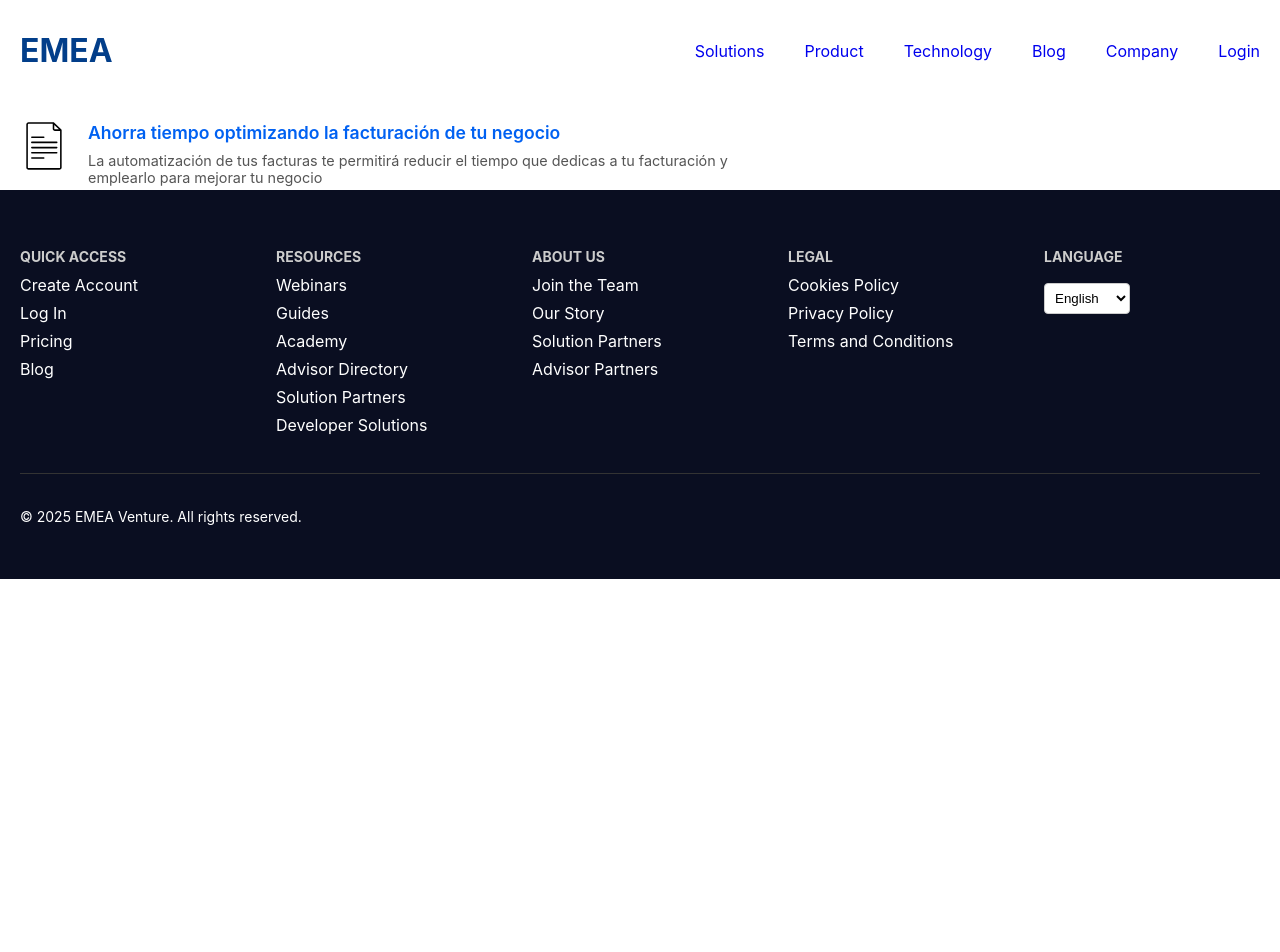
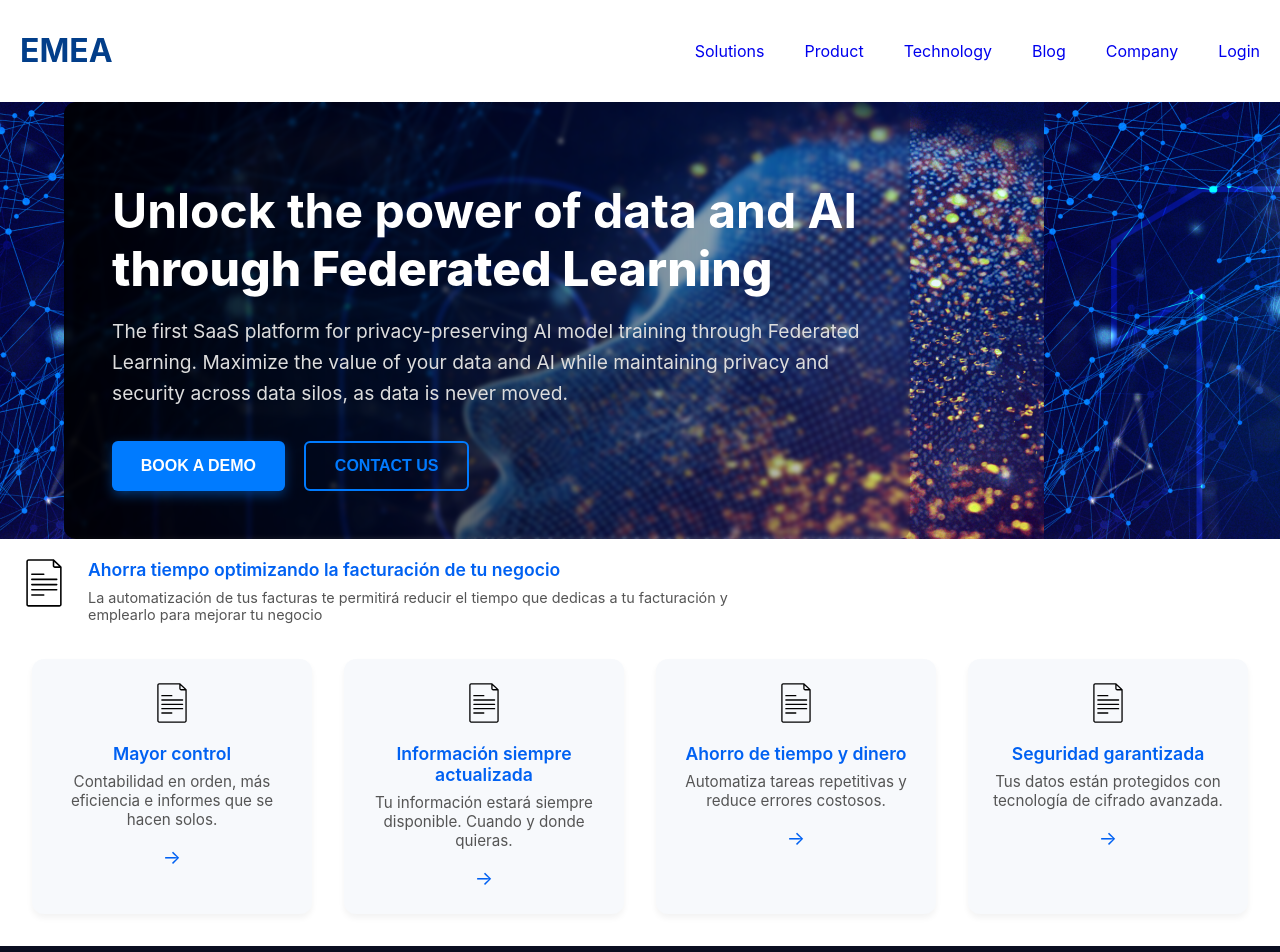
Before and after one commit to lithikanbarasan/emea, a React (Create React App) app: page / in a window 1280 px wide. Shown: the top 952 px of the page. Before the commit the page ends 800 px from the top, so only its background shows below. Built offline with nearby package versions, Linux system fonts and the light colour scheme; the HTML template or start-up script is replaced by a standard one.

Commit message:
Add main page and feature grid

```diff
--- a/src/App.jsx
+++ b/src/App.jsx
@@ -1,18 +1,26 @@
 import Header from "./components/header.jsx";
 import Footer from "./components/footer.jsx";
 import IconListEntry from "./components/IconListEntry/IconListEntry";
+import FeatureGrid from "./components/FeatureGrid/featureGrid.jsx";
+import MainPage from "./components/MainPage/MainPage.jsx"
 
 
 function App() {
   return (
     <div>
       <Header/>
+      <MainPage/>
       <IconListEntry
         text='Ahorra tiempo optimizando la facturación de tu negocio'
         subtext="La automatización de tus facturas te permitirá reducir el tiempo
         que dedicas a tu facturación y emplearlo para mejorar tu negocio"
 
       />
+
+      <FeatureGrid
+      />
+
+
       <Footer/>
     </div>
   );
--- /dev/null
+++ b/src/components/FeatureGrid/featureGrid.jsx
@@ -0,0 +1,48 @@
+import React from 'react';
+import styles from './featureGrid.module.css';
+import DefaultIcon from '../../assets/ListEntryIcons/DocumentIcon.svg'; // Replace with a real default icon if needed
+
+const FeatureGrid = ({
+  features = [
+    {
+      icon: DefaultIcon,
+      title: 'Mayor control',
+      description: 'Contabilidad en orden, más eficiencia e informes que se hacen solos.',
+    },
+    {
+      icon: DefaultIcon,
+      title: 'Información siempre actualizada',
+      description: 'Tu información estará siempre disponible. Cuando y donde quieras.',
+    },
+    {
+      icon: DefaultIcon,
+      title: 'Ahorro de tiempo y dinero',
+      description: 'Automatiza tareas repetitivas y reduce errores costosos.',
+    },
+    {
+      icon: DefaultIcon,
+      title: 'Seguridad garantizada',
+      description: 'Tus datos están protegidos con tecnología de cifrado avanzada.',
+    },
+  ],
+  textColor = '#0061f2',
+}) => {
+  const style = {
+    '--textTop-color': textColor,
+  };
+
+  return (
+    <div className={styles.gridContainer} style={style}>
+      {features.map((item, index) => (
+        <div className={styles.card} key={index}>
+          <img src={item.icon} alt={item.title} className={styles.icon} />
+          <div className={styles.title}>{item.title}</div>
+          <div className={styles.description}>{item.description}</div>
+          <div className={styles.arrow}>→</div>
+        </div>
+      ))}
+    </div>
+  );
+};
+
+export default FeatureGrid;
--- /dev/null
+++ b/src/components/FeatureGrid/featureGrid.module.css
@@ -0,0 +1,43 @@
+.gridContainer {
+  display: grid;
+  grid-template-columns: repeat(auto-fit, minmax(250px, 1fr));
+  gap: 2rem;
+  padding: 2rem;
+}
+
+.card {
+  background-color: #f7f9fc;
+  padding: 1.5rem;
+  border-radius: 12px;
+  text-align: center;
+  position: relative;
+  box-shadow: 0 4px 6px rgba(0, 0, 0, 0.05);
+  transition: transform 0.2s ease;
+}
+
+.card:hover {
+  transform: translateY(-5px);
+}
+
+.icon {
+  height: 40px;
+  margin-bottom: 1rem;
+}
+
+.title {
+  font-size: 1.1rem;
+  font-weight: 600;
+  color: var(--textTop-color, #0061f2);
+  margin-bottom: 0.5rem;
+}
+
+.description {
+  font-size: 0.95rem;
+  color: #555;
+  margin-bottom: 1rem;
+}
+
+.arrow {
+  font-size: 1.2rem;
+  color: #0061f2;
+}
--- /dev/null
+++ b/src/components/MainPage/MainPage.jsx
@@ -0,0 +1,31 @@
+import React from 'react';
+import styles from './MainPage.module.css';
+import BackgroundImage from '../../assets/ListEntryIcons/ai.webp'; // Replace with your image path
+
+const MainPage = () => {
+  return (
+    <div
+      className={styles.hero}
+      style={{ backgroundImage: `url(${BackgroundImage})` }}
+    >
+      <div className={styles.overlay}>
+        <h1>
+          <strong>Unlock the power of data and AI</strong>
+          <br />
+          through Federated Learning
+        </h1>
+        <p>
+          The first SaaS platform for privacy-preserving AI model training
+          through Federated Learning. Maximize the value of your data and AI
+          while maintaining privacy and security across data silos, as data is never moved.
+        </p>
+        <div className={styles.buttonGroup}>
+          <button className={styles.primary}>BOOK A DEMO</button>
+          <button className={styles.secondary}>CONTACT US</button>
+        </div>
+      </div>
+    </div>
+  );
+};
+
+export default MainPage;
--- /dev/null
+++ b/src/components/MainPage/MainPage.module.css
@@ -0,0 +1,71 @@
+.main {
+  background-size: cover;
+  background-position: center;
+  background-repeat: no-repeat;
+  height: 100vh;
+  position: relative;
+  display: flex;
+  align-items: center;
+  justify-content: flex-start;
+  color: white;
+  font-family: 'Helvetica Neue', sans-serif;
+}
+
+/* New: a gradient overlay that blends left-to-right smoothly */
+.overlay {
+  background: linear-gradient(to right, rgba(0, 0, 0, 0.9) 0%, rgba(0, 0, 0, 0.6) 40%, rgba(0, 0, 0, 0.1) 100%);
+  padding: 3rem;
+  max-width: 750px;
+  margin-left: 5%;
+  border-radius: 12px;
+  backdrop-filter: blur(2px); /* subtle blur for background behind text */
+}
+
+.overlay h1 {
+  font-size: 3rem;
+  font-weight: 800;
+  margin-bottom: 1.2rem;
+  color: white;
+  line-height: 1.2;
+}
+
+.overlay p {
+  font-size: 1.2rem;
+  color: #ddd;
+  margin-bottom: 2rem;
+  line-height: 1.6;
+}
+
+.buttonGroup {
+  display: flex;
+  gap: 1.2rem;
+}
+
+.primary {
+  background-color: #007bff;
+  color: white;
+  border: none;
+  padding: 0.9rem 1.8rem;
+  font-weight: 700;
+  border-radius: 6px;
+  font-size: 1rem;
+  cursor: pointer;
+  box-shadow: 0 4px 12px rgba(0, 123, 255, 0.4);
+}
+
+.secondary {
+  background-color: transparent;
+  border: 2px solid #007bff;
+  color: #007bff;
+  padding: 0.9rem 1.8rem;
+  font-weight: 700;
+  border-radius: 6px;
+  font-size: 1rem;
+  cursor: pointer;
+}
+
+.primary:hover,
+.secondary:hover {
+  opacity: 0.85;
+  transition: all 0.3s ease;
+}
```
Also changed, not shown: src/assets/ListEntryIcons/AIimage.svg (added), src/assets/ListEntryIcons/ai.webp (added).
